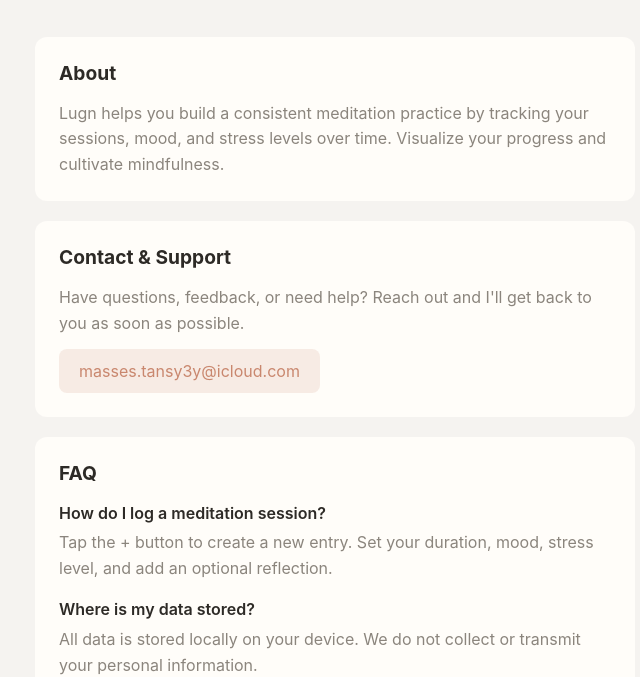
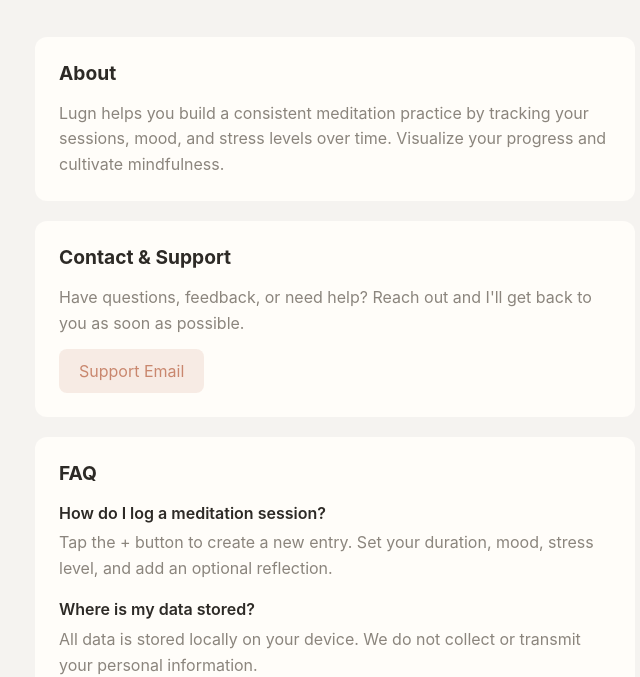
Before and after one commit to Zyxelo/LugnAppSupport, a plain HTML site: page index.html in a window 1280 px wide. Shown: the part 126-803 px from the top of the page, without its empty margins (305-945 px from the left). Drawn offline with Linux system fonts and the light colour scheme.

Commit message:
Update index.html

```diff
--- a/index.html
+++ b/index.html
@@ -91,7 +91,7 @@
           <section>
               <h2>Contact & Support</h2>
               <p>Have questions, feedback, or need help? Reach out and I'll get back to you as soon as possible.</p>
-              <a href="mailto:your-email@example.com" class="contact-email">masses.tansy3y@icloud.com</a>
+              <a href="mailto:masses.tansy3y@icloud.com" class="contact-email">Support Email</a>
           </section>
 
           <section>
```
